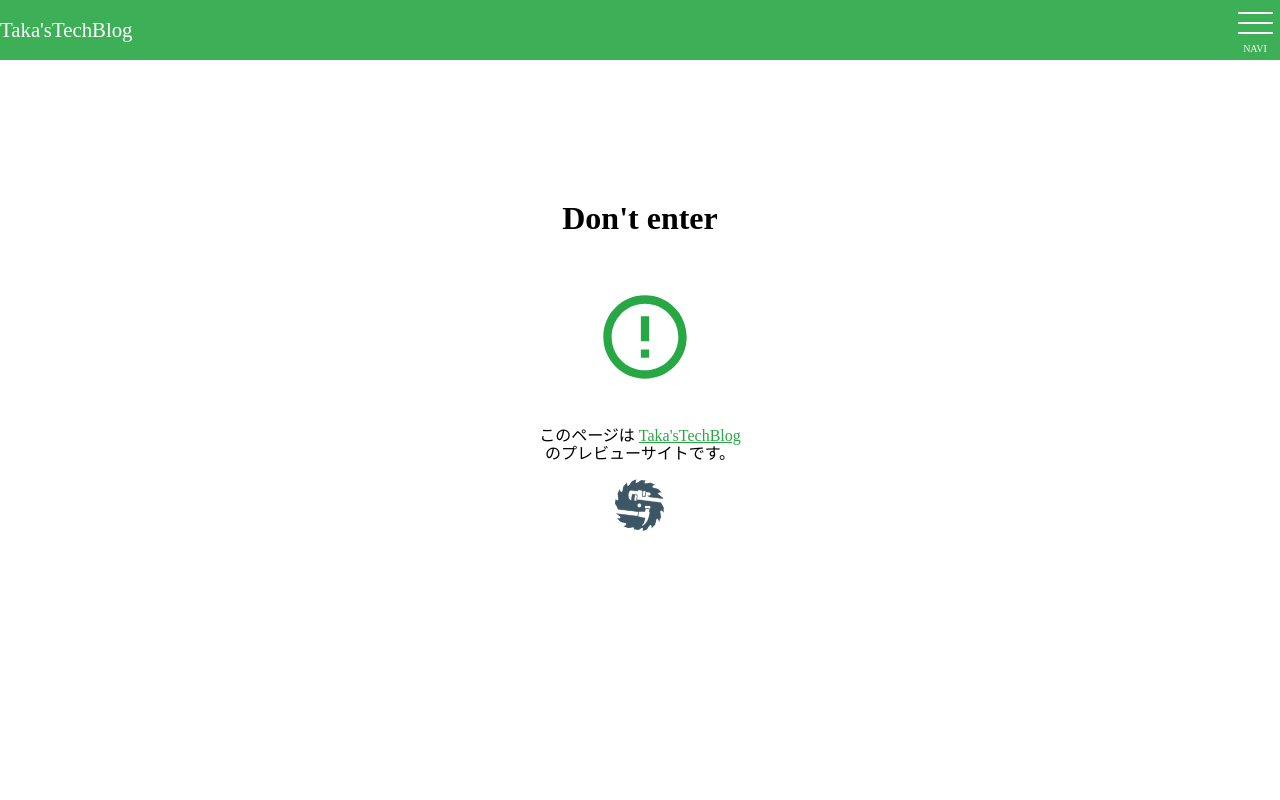
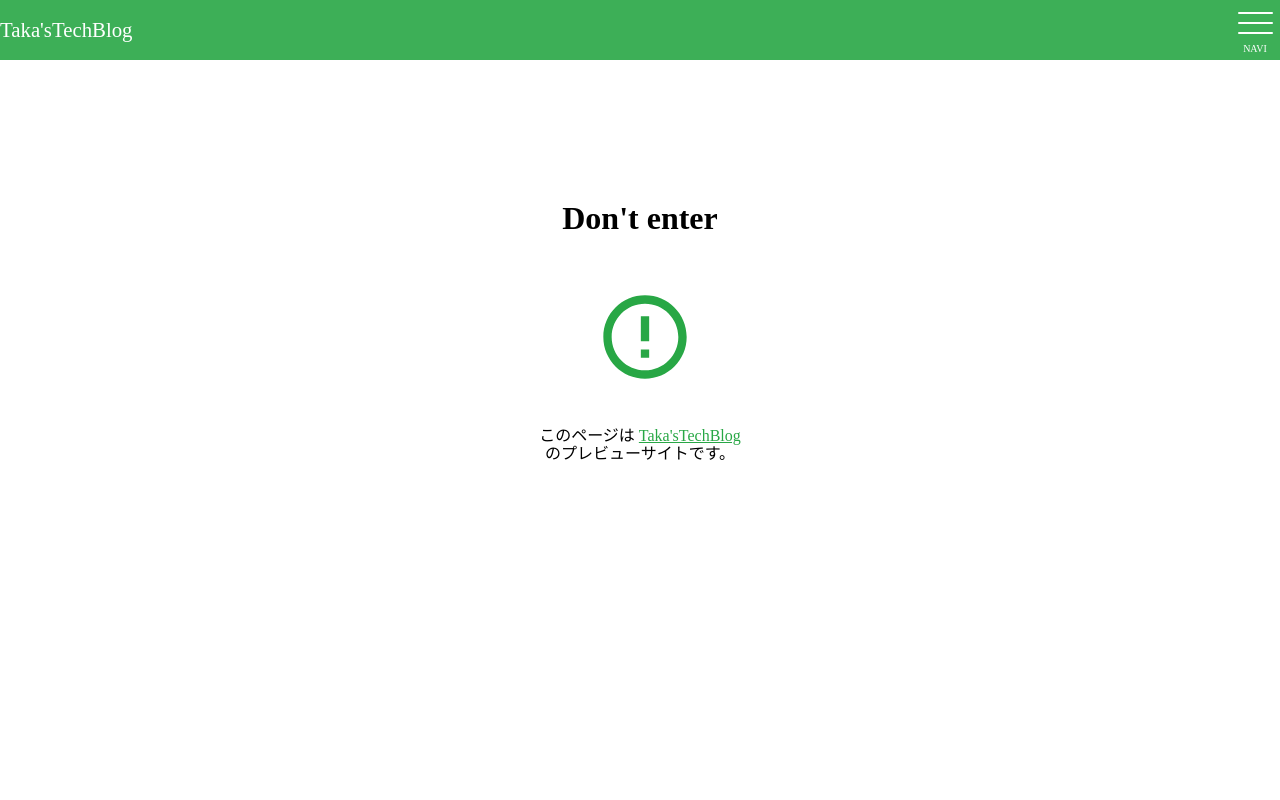
Before and after one commit to taka1156/preview-nuxt-blog, a Vue app: page /#/ in a window 1280 px wide. Shown: the top 800 px of the page. Built offline with nearby package versions, Linux system fonts and the light colour scheme.

Commit message:
fix: 画像削除

```diff
--- a/src/view/home.vue
+++ b/src/view/home.vue
@@ -21,9 +21,6 @@
       </a><br />
       のプレビューサイトです。
     </p>
-    <a href="https://blog.taka1156.site/" rel="noopener">
-      <img :src="require('@/assets/blog-logo.png')"/>
-    </a>
   </div>
 </template>
 
@@ -50,22 +47,4 @@
     height: 90px;
     width: 90px;
   }
-
-  img {
-    height: 50px;
-    width: 50px;
-    animation: 3s blog-logo infinite ease;
-    animation-delay: 0.2s;
-    z-index: 2;
-  }
-
-  @keyframes blog-logo {
-    from {
-      transform: rotate(-360deg);
-    }
-
-    to {
-      transform: rotate(360deg);
-    }
-  }
 </style>
```
